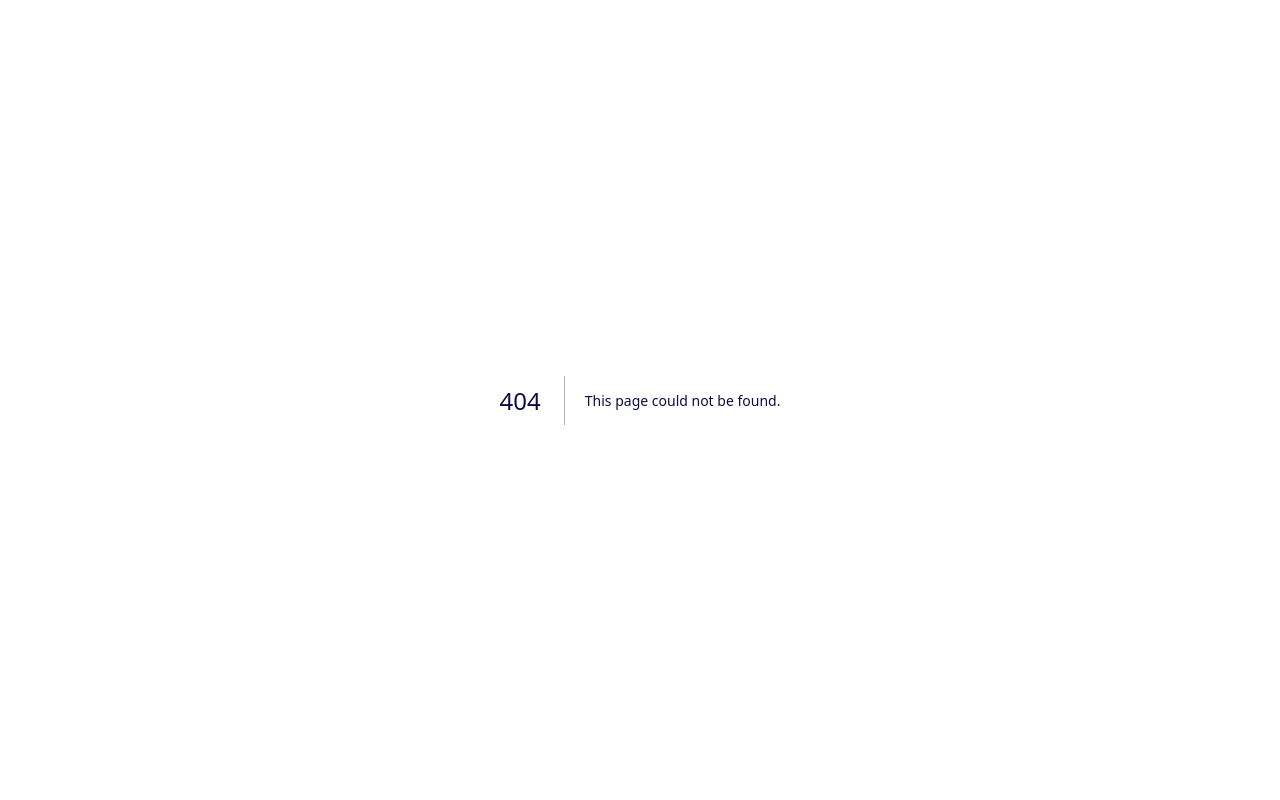
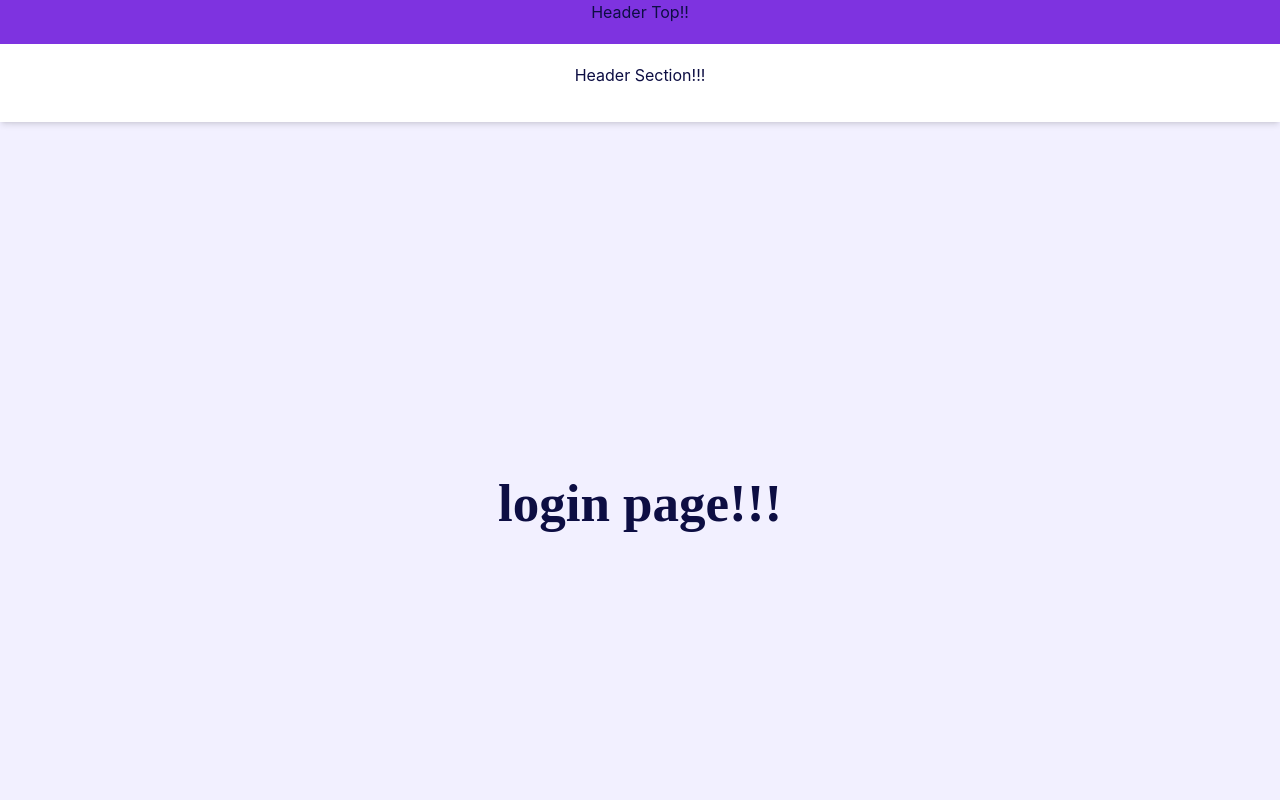
Before and after one commit to prepareSecondHalf/project, a Next.js app in the folder client/: page /login in a window 1280 px wide. Before the commit this address had no page. Shown: the top 800 px of the page. Built offline with nearby package versions, Linux system fonts and the light colour scheme.

Commit message:
[login] create login page

```diff
--- /dev/null
+++ b/client/pages/login.tsx
@@ -0,0 +1,22 @@
+import Footer from 'components/Footer';
+import Header from 'components/Header';
+import { NextPage } from 'next';
+
+const Login: NextPage = () => {
+    return (
+    <div className='w-full min-w-[1200px]'>
+        <Header />
+        <div className="w-full">
+            <div className="top w-full h-[764px] bg-[#f2f0ff] flex justify-center flex-col text-center text-[53px] font-bold font-josefin relative">
+                login page!!!
+            </div>
+            <div className="w-full h-[800px] bg-white text-center flex flex-col justify-center text-7xl">
+                let's login page!!!!
+            </div>
+        <Footer />
+        </div>
+    </div>
+    );
+;}
+
+export default Login;
```
